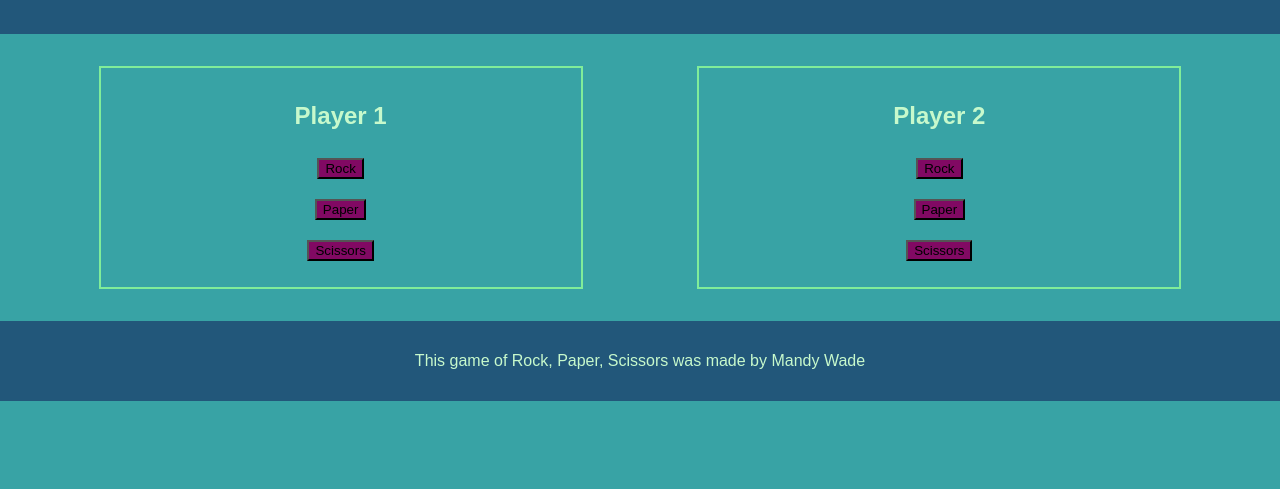
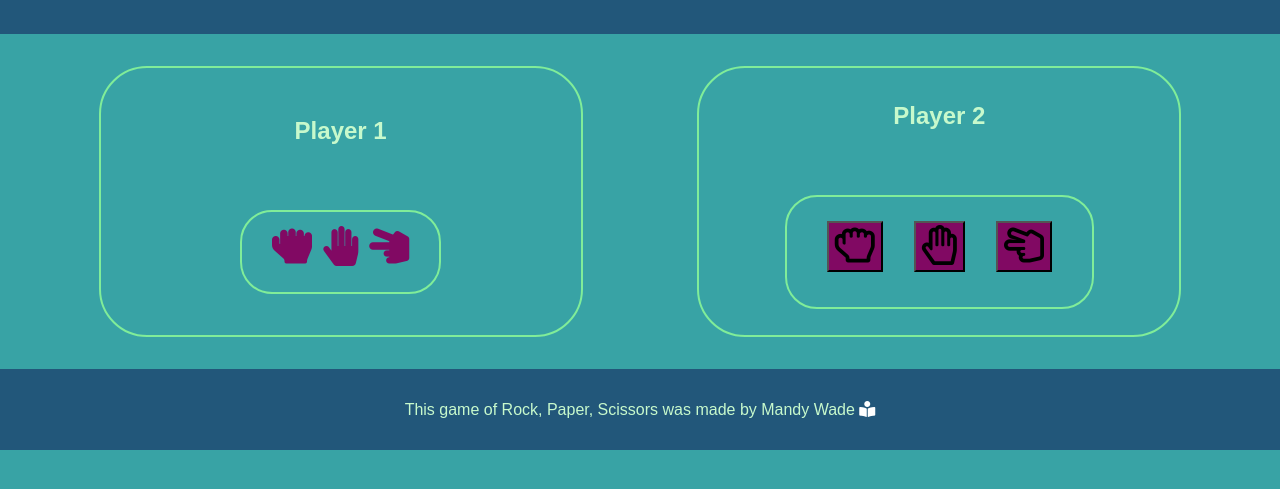
Before and after one commit to MandyW0312/roshambo-js, a website: page public/index.html in a window 1280 px wide. Shown: the part 73-562 px from the top of the page. Drawn offline with Linux system fonts and the light colour scheme.

Commit message:
Basic Non Working JS

```diff
--- a/public/index.html
+++ b/public/index.html
@@ -6,6 +6,10 @@
     <title>Roshambo Js</title>
     <link rel="shortcut icon" href="/favicon.ico" />
     <link rel="stylesheet" href="/screen.css" />
+    <link
+      href="https://cdnjs.cloudflare.com/ajax/libs/font-awesome/5.12.0-2/css/all.min.css"
+      rel="stylesheet"
+    />
   </head>
   <body>
     <header>
@@ -14,19 +18,32 @@
     <main>
       <section class="player1">
         <h2>Player 1</h2>
-        <button>Rock</button>
-        <button>Paper</button>
-        <button>Scissors</button>
+        <h3></h3>
+        <fieldset>
+          <i class="rock fas fa-hand-rock"></i>
+          <i class="paper fas fa-hand-paper"></i>
+          <i class="scissors fas fa-hand-scissors"></i>
+          <!-- <button class="lizard"><i class="fas fa-hand-lizard"></i></button>
+        <button class="spock"><i class="fas fa-hand-spock"></i></button> -->
+        </fieldset>
       </section>
       <section class="player2">
         <h2>Player 2</h2>
-        <button>Rock</button>
-        <button>Paper</button>
-        <button>Scissors</button>
+        <h3></h3>
+        <fieldset>
+          <button class="rock"><i class="far fa-hand-rock"></i></button>
+          <button class="paper"><i class="far fa-hand-paper"></i></button>
+          <button class="scissors"><i class="far fa-hand-scissors"></i></button>
+          <!-- <button class="lizard"><i class="far fa-hand-lizard"></i></button>
+        <button class="spock"><i class="far fa-hand-spock"></i></button> -->
+        </fieldset>
       </section>
     </main>
     <footer>
-      <p>This game of Rock, Paper, Scissors was made by Mandy Wade</p>
+      <p>
+        This game of Rock, Paper, Scissors was made by Mandy Wade
+        <i class="book fas fa-book-reader"></i>
+      </p>
     </footer>
 
     <script src="/main.js" charset="utf-8"></script>
--- a/public/main.js
+++ b/public/main.js
@@ -1,7 +1,53 @@
 function main() {
-  if (document.querySelector('h1.hello-world')) {
-    document.querySelector('h1.hello-world').textContent = 'Hello, World!'
+  const player1Rock = document.querySelector('section.player1 button.rock')
+  const player1Paper = document.querySelector('section.player1 button.paper')
+  const player1Scissors = document.querySelector(
+    'section.player1 button.scissors'
+  )
+  const player2Rock = document.querySelector('section.player2 button.rock')
+  const player2Paper = document.querySelector('section.player2 button.paper')
+  const player2Scissors = document.querySelector(
+    'section.player2 button.scissors'
+  )
+
+  function clickPlayer1(event) {
+    const player1Choice = event.target.value
+    // If you hit rock, update empty html element to rock but don't print it out
+    // Want to Hide all of the buttons or make it to where Player 2 doesn't see Player 1's choice
+    // Switch to Player 2
   }
+
+  function clickPlayer2(event) {
+    const player1Choice = event.target.value
+  }
+
+  function gameRules() {
+    if (player1Choice === player2Choice) {
+      window.alert('It was a Draw!')
+    }
+    if (
+      (player1Choice === 'rock' && player2Choice === 'scissors') ||
+      (player1Choice === 'scissors' && player2Choice === 'paper') ||
+      (player1Choice === 'paper' && player2Choice === 'rock')
+    ) {
+      window.alert('Player 1 Wins!')
+    }
+    if (
+      (player2Choice === 'rock' && player1Choice === 'scissors') ||
+      (player2Choice === 'scissors' && player1Choice === 'paper') ||
+      (player2Choice === 'paper' && player1Choice === 'rock')
+    ) {
+      window.alert('Player 2 Wins!')
+    }
+  }
+
+  player1Rock.addEventListener('click', clickPlayer1)
+  player1Paper.addEventListener('click', clickPlayer1)
+  player1Scissors.addEventListener('click', clickPlayer1)
+
+  player2Rock.addEventListener('click', clickPlayer2)
+  player2Paper.addEventListener('click', clickPlayer2)
+  player2Scissors.addEventListener('click', clickPlayer2)
 }
 
 document.addEventListener('DOMContentLoaded', main)
--- a/public/screen.css
+++ b/public/screen.css
@@ -13,13 +13,14 @@ body {
   /* background-repeat: no-repeat; */
   background-size: 100%;
   background-color: #38a3a5;
-  color: #c7f9cc;
+  /* color: #c7f9cc; */
 }
 
 header {
   text-align: center;
   background-color: #22577a;
   padding: 1rem;
+  color: #c7f9cc;
 }
 
 main {
@@ -37,14 +38,26 @@ section {
   margin-bottom: 2rem;
   margin-right: 1rem;
   border: 2px solid #80ed99;
+  border-radius: 3rem;
   display: flex;
   flex-direction: column;
   align-items: center;
+  justify-content: center;
+  color: #c7f9cc;
 }
 
 button {
   background-color: #810963;
   margin: 10px;
+  font-size: 40px;
+}
+
+fieldset {
+  font-size: 40px;
+  margin: 10px;
+  border: 2px solid #80ed99;
+  border-radius: 2rem;
+  color: #810963;
 }
 
 section h2,
@@ -56,4 +69,9 @@ footer {
   text-align: center;
   background-color: #22577a;
   padding: 1rem;
+  color: #c7f9cc;
 }
+
+footer i.book {
+  color: white;
+}
```
